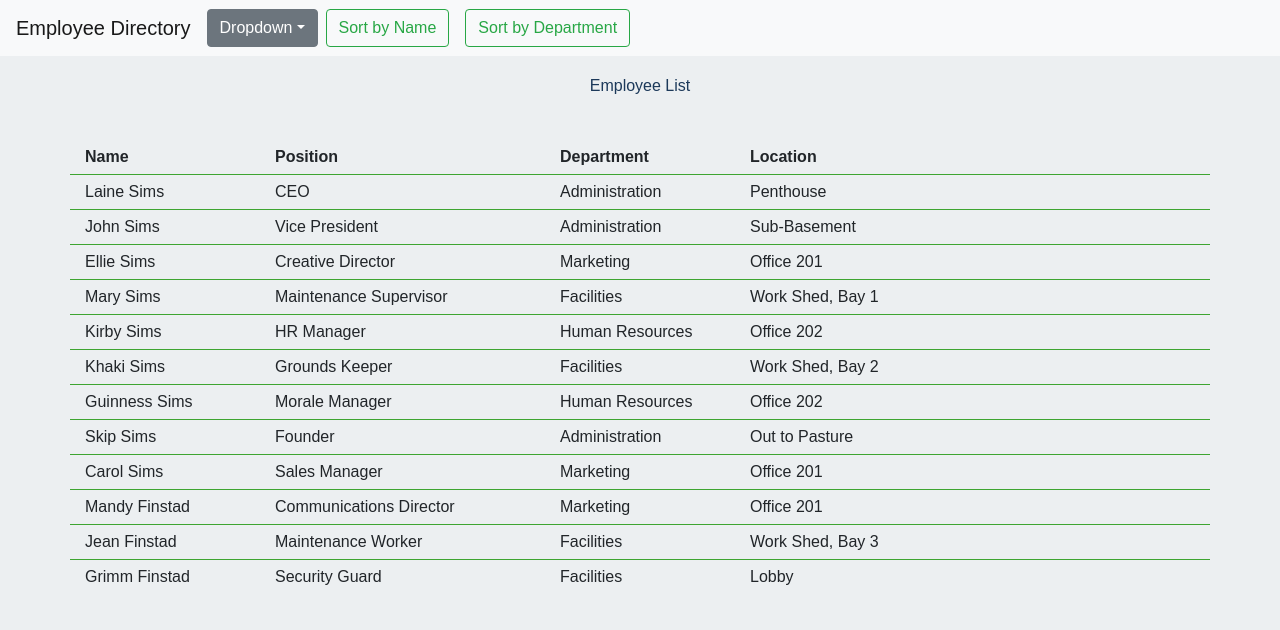
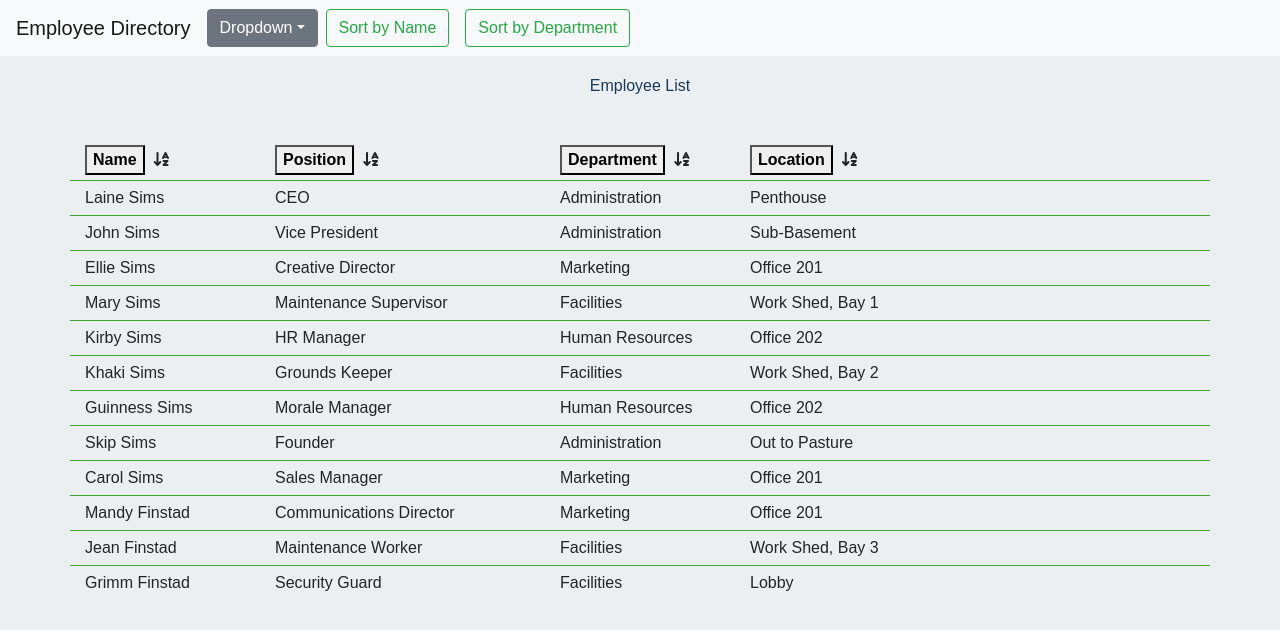
Before and after one commit to josi3006/EmployeeTracker-React, a React (Create React App) app: page / in a window 1280 px wide. Shown: the top 630 px of the page. Built offline with nearby package versions, Linux system fonts and the light colour scheme.

Commit message:
Added column headers as buttons with sort icons

```diff
--- a/public/index.html
+++ b/public/index.html
@@ -24,7 +24,7 @@
       work correctly both with client-side routing and a non-root public URL.
       Learn how to configure a non-root public URL by running `npm run build`.
     -->
-    <link href="https://cdnjs.cloudflare.com/ajax/libs/popper.js/1.12.9/umd/popper.min.js" integrity="sha384-ApNbgh9B+Y1QKtv3Rn7W3mgPxhU9K/ScQsAP7hUibX39j7fakFPskvXusvfa0b4Q" crossorigin="anonymous">
+
 
     <link
     href="https://maxcdn.bootstrapcdn.com/font-awesome/4.7.0/css/font-awesome.min.ncss" rel="stylesheet"
@@ -32,6 +32,7 @@
 
     <link rel="stylesheet" href="https://stackpath.bootstrapcdn.com/bootstrap/4.3.1/css/bootstrap.min.css" integrity="sha384-ggOyR0iXCbMQv3Xipma34MD+dH/1fQ784/j6cY/iJTQUOhcWr7x9JvoRxT2MZw1T" crossorigin="anonymous">
 
+    <script src="https://kit.fontawesome.com/22772263e9.js" crossorigin="anonymous"></script>
 
     <title>Employee Directory</title>
   </head>
--- a/src/components/Table/index.js
+++ b/src/components/Table/index.js
@@ -3,10 +3,10 @@ import React from "react";
 function Table(props) {
     return <div className="container">
         <div className="row">
-            <div className="col-sm-2"><strong>Name</strong></div>
-            <div className="col-sm-3"><strong>Position</strong></div>
-            <div className="col-sm-2"><strong>Department</strong></div>
-            <div className="col-sm-2"><strong>Location</strong></div>
+            <div className="col-sm-2"><button className="sortBtn mr-2"><strong>Name</strong></button><i className="fas fa-sort-alpha-down"></i></div>
+            <div className="col-sm-3"><button className="sortBtn mr-2"><strong>Position</strong></button><i className="fas fa-sort-alpha-down"></i></div>
+            <div className="col-sm-2"><button className="sortBtn mr-2"><strong>Department</strong></button><i className="fas fa-sort-alpha-down"></i></div>
+            <div className="col-sm-2"><button className="sortBtn mr-2"><strong>Location</strong></button><i className="fas fa-sort-alpha-down"></i></div>
         </div>
         {props.children}
     </div>
```
